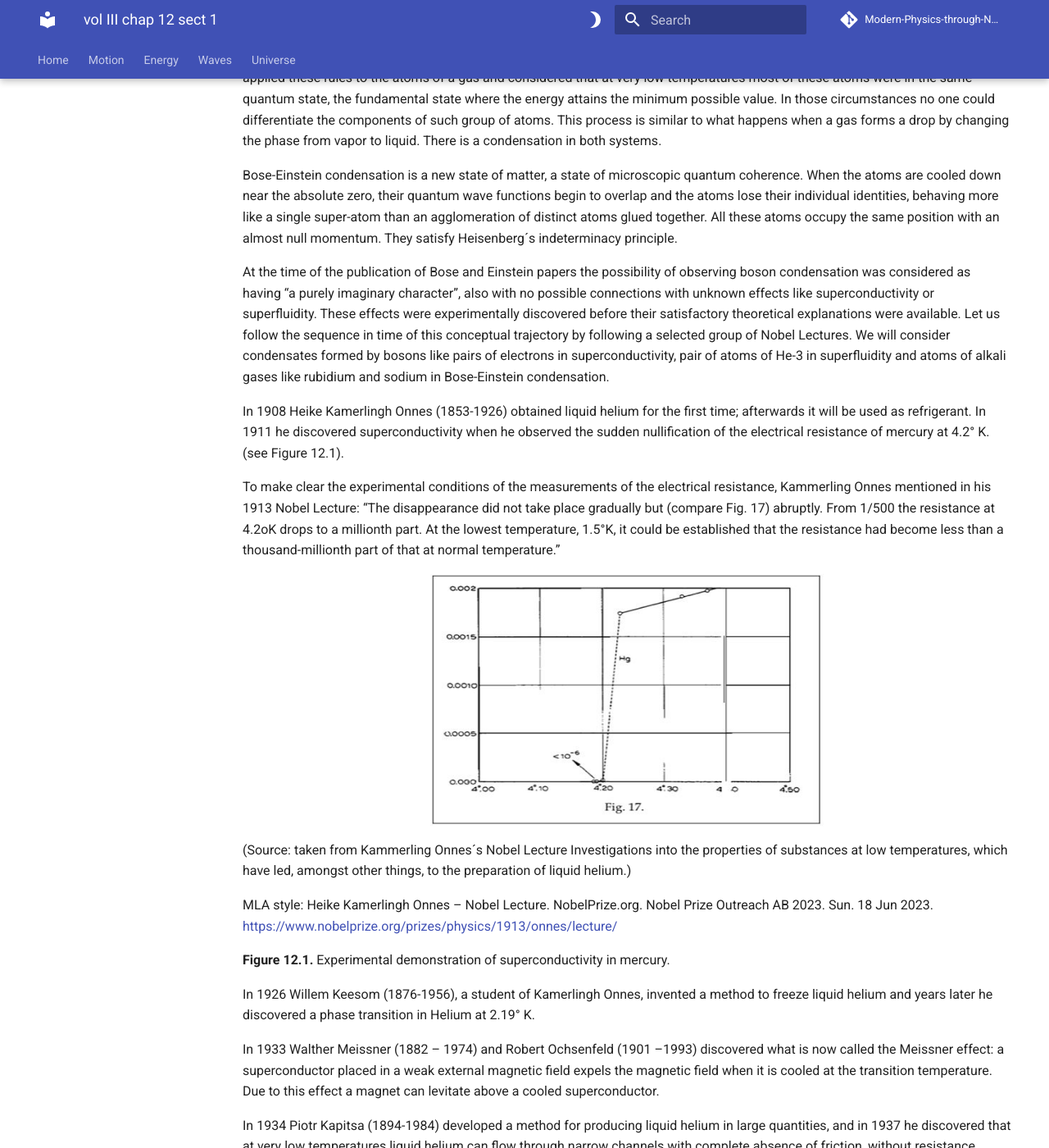
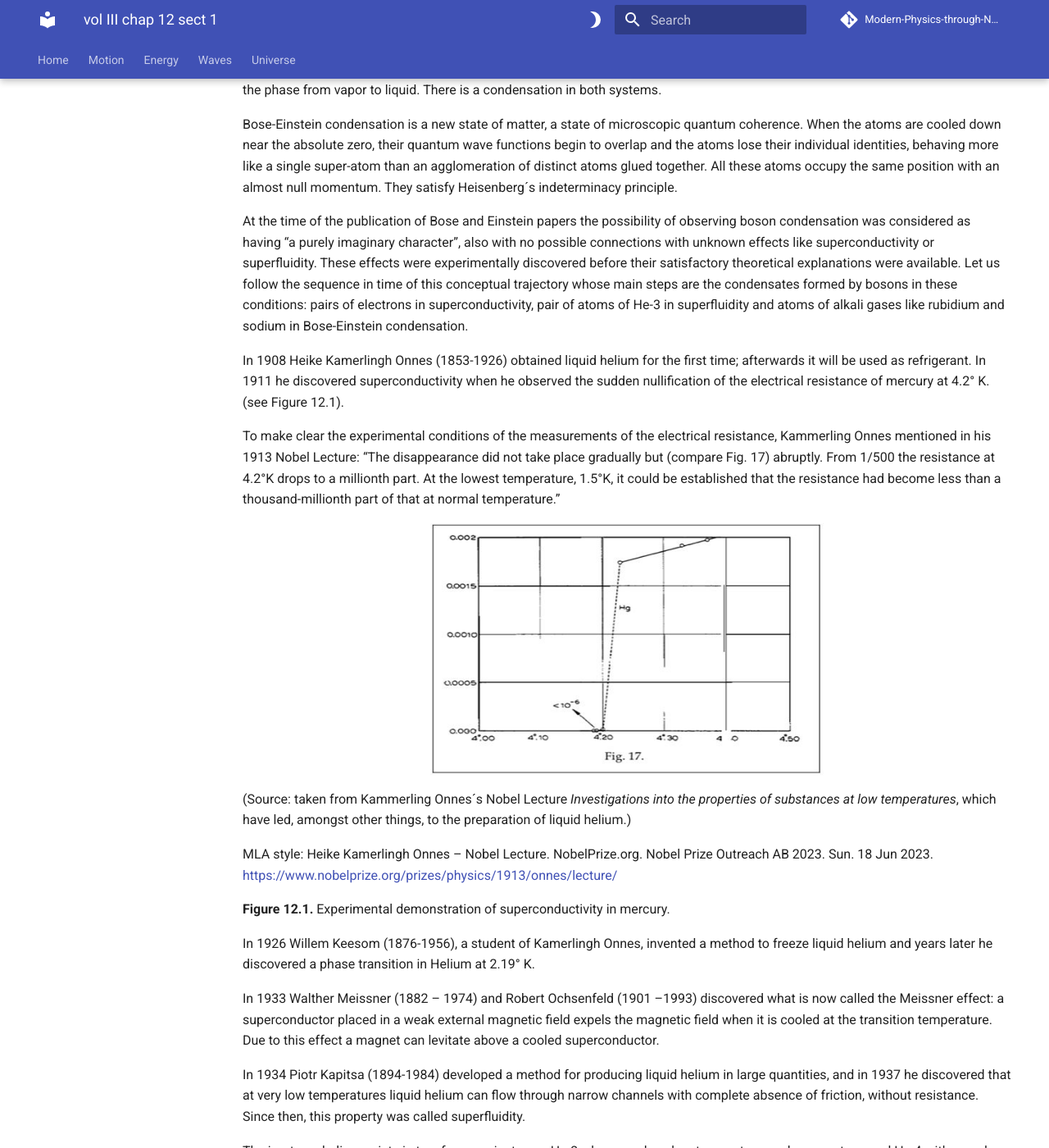
Before and after one commit to modphysnobel/modphysnobel.github.io, an MkDocs documentation site: the page built from docs/vol-III/vol-III-chap-12-sect-1.md, in a window 1280 px wide and 1400 px high, scrolled down 2052 px. Shown: the whole window at 82% size. Built offline with MkDocs 1.6.1 and Material for MkDocs 9.7.7, drawn with Linux system fonts in a browser that asks for light colours; some web fonts are replaced; comment, search, counter and statistics services are not loaded; some of the changed text lies outside the part shown.

Commit message:
Update vol-III-chap-12-sect-1.md

```diff
--- a/docs/vol-III/vol-III-chap-12-sect-1.md
+++ b/docs/vol-III/vol-III-chap-12-sect-1.md
@@ -65,18 +63,18 @@
 
 Bose-Einstein condensation is a new state of matter, a state of microscopic quantum coherence. When the atoms are cooled down near the absolute zero, their quantum wave functions begin to overlap and the atoms lose their individual identities, behaving more like a single super-atom than an agglomeration of distinct atoms glued together. All these atoms occupy the same position with an almost null momentum. They satisfy Heisenberg´s indeterminacy principle.
 
-At the time of the publication of Bose and Einstein papers the possibility of observing boson condensation was considered as having “a purely imaginary character”, also with no possible connections with unknown effects like superconductivity or superfluidity. These effects were experimentally discovered before their satisfactory theoretical explanations were available. Let us follow the sequence in time of this conceptual trajectory by following a selected group of Nobel Lectures. We will consider condensates formed by bosons like pairs of electrons in superconductivity, pair of atoms of He-3 in superfluidity and atoms of alkali gases like rubidium and sodium in Bose-Einstein condensation.
+At the time of the publication of Bose and Einstein papers the possibility of observing boson condensation was considered as having “a purely imaginary character”, also with no possible connections with unknown effects like superconductivity or superfluidity. These effects were experimentally discovered before their satisfactory theoretical explanations were available. Let us follow the sequence in time of this conceptual trajectory whose main steps are the condensates formed by bosons in these conditions: pairs of electrons in superconductivity, pair of atoms of He-3 in superfluidity and atoms of alkali gases like rubidium and sodium in Bose-Einstein condensation.
 
 In 1908 Heike Kamerlingh Onnes (1853-1926) obtained liquid helium for the first time; afterwards it will be used as refrigerant. In 1911 he discovered superconductivity when he observed the sudden nullification of the electrical resistance of mercury at 4.2° K. (see Figure 12.1).
 
-To make clear the experimental conditions of the measurements of the electrical resistance, Kammerling Onnes mentioned in his 1913 Nobel Lecture: “The disappearance did not take place gradually but (compare Fig. 17) abruptly. From 1/500 the resistance at 4.2oK drops to a millionth part. At the lowest temperature, 1.5°K, it could be established that the resistance had become less than a thousand-millionth part of that at normal temperature.”
+To make clear the experimental conditions of the measurements of the electrical resistance, Kammerling Onnes mentioned in his 1913 Nobel Lecture: “The disappearance did not take place gradually but (compare Fig. 17) abruptly. From 1/500 the resistance at 4.2°K drops to a millionth part. At the lowest temperature, 1.5°K, it could be established that the resistance had become less than a thousand-millionth part of that at normal temperature.”
 
 <p align="center">
 	<img src="https://github.com/modphysnobel/modphysnobel.github.io/blob/main/docs/vol-III/figs/chap-12-sect-1-fig2.JPG?raw=true" width=480 align=center>
 	</p>
 
 
-(Source: taken from Kammerling Onnes´s Nobel Lecture Investigations into the properties of substances at low temperatures, which have led, amongst other things, to the preparation of liquid helium.)
+(Source: taken from Kammerling Onnes´s Nobel Lecture *Investigations into the properties of substances at low temperatures*, which have led, amongst other things, to the preparation of liquid helium.)
 
 MLA style: Heike Kamerlingh Onnes – Nobel Lecture. NobelPrize.org. Nobel Prize Outreach AB 2023. Sun. 18 Jun 2023. https://www.nobelprize.org/prizes/physics/1913/onnes/lecture/
 
@@ -100,9 +98,9 @@
 
 In 1950 Landau in collaboration with Vitaly Ginzburg (1916-2009) proposed the phenomenological Ginzburg- Landau theory to explain superconductivity. This theory is a combination of Landau's theory of second-order phase transition with a Schrödinger-like wave equation.
 
-Landau was recognized with the Physics Nobel Prize in 1962 and Ginzburg shared with Alexei A. Abrikosov (1928-2017) and Anthony L. Legett (1938) the 2003 Physics Nobel Prize “for pioneering contributions to the theory of superconductors and superfluids”.  For more details see their Nobel Lectures: *Type II superconductors and the vortex lattice by Abrikisov, On Superconductivity and Superfluidity by Ginzburg and Superfluid 3-He: the early days as seen by a theorist by* Leggett.
+Landau was recognized with the Physics Nobel Prize in 1962 and Ginzburg shared with Alexei A. Abrikosov (1928-2017) and Anthony L. Legett (1938) the 2003 Physics Nobel Prize “for pioneering contributions to the theory of superconductors and superfluids”.  For more details see their Nobel Lectures: *Type II superconductors and the vortex lattice* by Abrikisov, *On Superconductivity and Superfluidity* by Ginzburg and *Superfluid 3-He: the early days as seen by a theorist* by Leggett.
 
-Ginzburg mentions in his Nobel Lecture *On Superconductivity and Superfluidity* that *Superconductivity is, if you please, the superfluidity of a charged liquid or, equivalently, superfluidity is the superconductivity of a noncharged liquid.*
+Ginzburg mentions in his Nobel Lecture *On Superconductivity and Superfluidity* that “Superconductivity is, if you please, the superfluidity of a charged liquid or, equivalently, superfluidity is the superconductivity of a noncharged liquid.”
 
 In 1952 Alexei Abrikosov formulated a theory for the second type of superconductor and introduced a mathematical function that described vortexes that forms in the conductor when an external magnetic field is applied.
 
@@ -153,11 +151,11 @@
 
 As an application of Heisenberg’s uncertainty principle to the condensation effect, we next quote the explanation given by Ketterle in his Nobel Lecture: *When atoms behave as waves: Bose-Einstein condensation and the atom laser.*
 
-When a gas of bosonic atoms is cooled below a critical temperature $T_c$, a large fraction of the atoms condenses in the lowest quantum state. Atoms at temperature T and with mass m can be regarded as quantum-mechanical wavepackets that have a spatial extent on the order of a thermal de Broglie wavelength $λ_{dB}= (2πħ^2/mk_BT)^{1/2}$. The value of $λ_{dB}$ is the position uncertainty associated with the thermal momentum distribution and increases with decreasing temperature. When atoms are cooled to the point where $λ_{dB}$ is comparable to the interatomic separation, the atomic wavepackets “overlap” and the gas starts to become a “quantum soup” of indistinguishable particles. Bosonic atoms undergo a quantum-mechanical phase transition and form a Bose-Einstein condensate, a cloud of atoms all occupying the same quantum mechanical state at a precise temperature which, for an ideal gas, is related to the peak atomic density n by $n(λ_{dB})^3 = 2.612$. If the atoms are fermions, cooling gradually brings the gas closer to being a “Fermi sea” in which exactly one atom occupies each low-energy state.
+"When a gas of bosonic atoms is cooled below a critical temperature $T_c$, a large fraction of the atoms condenses in the lowest quantum state. Atoms at temperature T and with mass m can be regarded as quantum-mechanical wavepackets that have a spatial extent on the order of a thermal de Broglie wavelength $λ_{dB}= (2πħ^2/mk_BT)^{1/2}$. The value of $λ_{dB}$ is the position uncertainty associated with the thermal momentum distribution and increases with decreasing temperature. When atoms are cooled to the point where $λ_{dB}$ is comparable to the interatomic separation, the atomic wavepackets “overlap” and the gas starts to become a “quantum soup” of indistinguishable particles. Bosonic atoms undergo a quantum-mechanical phase transition and form a Bose-Einstein condensate, a cloud of atoms all occupying the same quantum mechanical state at a precise temperature which, for an ideal gas, is related to the peak atomic density n by $n(λ_{dB})^3 = 2.612$. If the atoms are fermions, cooling gradually brings the gas closer to being a “Fermi sea” in which exactly one atom occupies each low-energy state".
 
-Note: *the reduced Planck constant or Dirac constant is* $ħ =h⁄((2π))$.
+Note: *the reduced Planck constant or Dirac constant is* $ħ =h⁄(2π)$.
 
-Next three Figures 12.5, 12.6 and 12.7 come from Ketterle´s Nobel Lecture,
+Next three Figures 12.5, 12.6 and 12.7 come from Ketterle´s Nobel Lecture *When Atoms Behave as Waves: Bose-Einstein Condensation and the Atom Laser*
 
 <p align="center">
 	<img src="https://github.com/modphysnobel/modphysnobel.github.io/blob/main/docs/vol-III/figs/chap-12-sect-1-fig6.JPG?raw=true" width=480 align=center>
```
Also changed, not shown: other parts of docs/vol-III/vol-III-chap-12-sect-1.md (+2 -4 lines).
